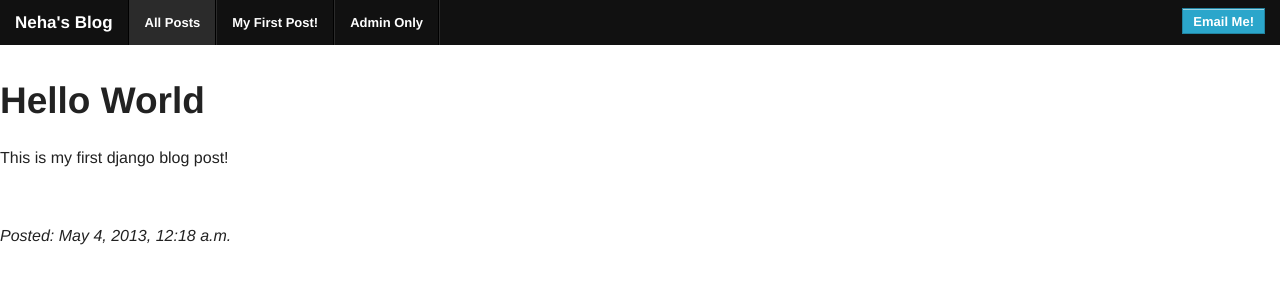
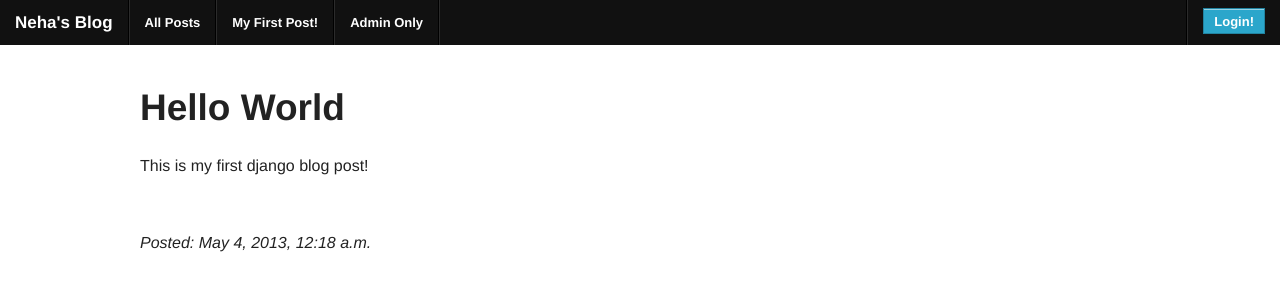
Before and after one commit to nerdneha/bloggo, a Django app: template bloggo/templates/entry_detail.html in a window 1280 px wide. Shown: the top 300 px of the page. Run offline with Django 3.2, Linux system fonts and the light colour scheme; the template is opened without the code that fills it: values that come from a table or form of the project are taken from there, others are empty; data comes from the database, SQL or seed files in the repository; both versions use the stored data as it was after the commit; parts of the project's set-up code (start-up, migrations or seed data) failed here and were passed over.

Commit message:
Incorporated Login and Logout

```diff
--- a/bloggo/blog/views.py
+++ b/bloggo/blog/views.py
@@ -5,6 +5,7 @@ from django.shortcuts import render, render_to_response, get_object_or_404
 from bloggo.blog.models import Entry
 from django.core.paginator import Paginator, InvalidPage, EmptyPage
 from django.core.urlresolvers import reverse
+from django.contrib.auth import authenticate, login
 
 def front_page(request):
     entries = Entry.objects.all().order_by("-post_date")
@@ -18,13 +19,12 @@ def front_page(request):
     except (InvalidPage, EmptyPage):
         entries = paginator.page(paginator.num_pages)
 
-    return render_to_response("front.html", dict(entries=entries))
+    return render_to_response("front.html", locals())
 
 def entry_list(request):
     entries = Entry.objects.all()
     return render(request, "entry_list.html", locals())
 
 def view_entry(request, entry_id):
-    print "we got here"
     entry = get_object_or_404(Entry,pk=entry_id)
     return render(request, "entry_detail.html", locals())
--- a/bloggo/settings.py
+++ b/bloggo/settings.py
@@ -10,7 +10,10 @@ TEMPLATE_DEBUG = DEBUG
 
 ADMINS = (
     # ('Your Name', 'your_email@example.com'),
-)
+    )
+
+LOGIN_REDIRECT_URL = '/'
+LOGIN_URL = 'login/'
 
 MANAGERS = ADMINS
 
--- a/bloggo/templates/base.html
+++ b/bloggo/templates/base.html
@@ -21,7 +21,7 @@
             <ul class="left">
                 <li class="divider"></li>
 
-                <li class="active">
+                <li class>
                     <a href="/entry">All Posts</a>
                 </li>
                 <li class="divider"></li>
@@ -38,9 +38,20 @@
 
             </ul>
             <ul class="right">
+                <li class="divider show-for-medium-and-up"></li>
+                {% if request.user.is_authenticated %}
+                <li class>
+                    <a href="#">You are logged in as {{ request.user.username }}</a>
+                </li>
+                <li class="divider show-for-medium-and-up"></li>
                 <li class="has-form">
-                    <a class="button" href="mailto:nehalita@gmail.com">Email Me!</a>
+                    <a class="button" href="/logout">Logout</a>
                 </li>
+                {% else %}
+                <li class="has-form">
+                    <a class="button" href="/login">Login!</a>
+                </li>
+                {% endif %}
             </ul>
 
         </section>
--- a/bloggo/templates/entry_detail.html
+++ b/bloggo/templates/entry_detail.html
@@ -3,15 +3,22 @@
 
 {% block content %}
 
+<div class="row">
+
 <h2>{{ entry.title }}</h2>
+</div>
+<div class="row">
 <p>
 {{ entry.body }}
 </p>
+</div>
 
 <br>
 <br>
+<div class="row">
 <p>
     <i>Posted: {{ entry.post_date }}</i>
 </p>
+</div>
 
 {% endblock %}
--- a/bloggo/templates/front.html
+++ b/bloggo/templates/front.html
@@ -6,10 +6,10 @@
 <div class="row">
     <!-- entries  -->
     <ul>
-        {% for entry in entries.object_list %}
+        {% for entry in entries %}
             <div class="title"><a href="{{ entry.get_absolute_url }}"> {{ entry.title }}</a></div>
             <ul>
-                <div class="time">{{ entry.post_date }}</div>
+                <i><div class="time">{{ entry.post_date }}</div></i>
                 <div class="body">{{ entry.body|linebreaks }}</div>
             </ul>
         {% endfor %}
--- a/bloggo/urls.py
+++ b/bloggo/urls.py
@@ -7,6 +7,8 @@ urlpatterns = patterns('',
      url(r'^$', 'bloggo.blog.views.front_page', name='front_page'),
      url(r'^entry$', 'bloggo.blog.views.entry_list', name='entry_list'),
      url(r'^entry/(\d)+$', 'bloggo.blog.views.view_entry', name='view_entry'),
+     url(r'^login/$', 'django.contrib.auth.views.login', {'template_name': 'login.html'}),
+     url(r'^logout/$', 'django.contrib.auth.views.logout'),
 
     # Uncomment the admin/doc line below to enable admin documentation:
     #url(r'^admin/doc/', include('django.contrib.admindocs.urls')),
```
Also changed, not shown: bloggo/templates/entry_list.html (+16 -15 lines), bloggo/templates/login.html (added, +28 -0 lines), bloggo.sqlite, bloggo/templates/bloggo.sqlite (added).
